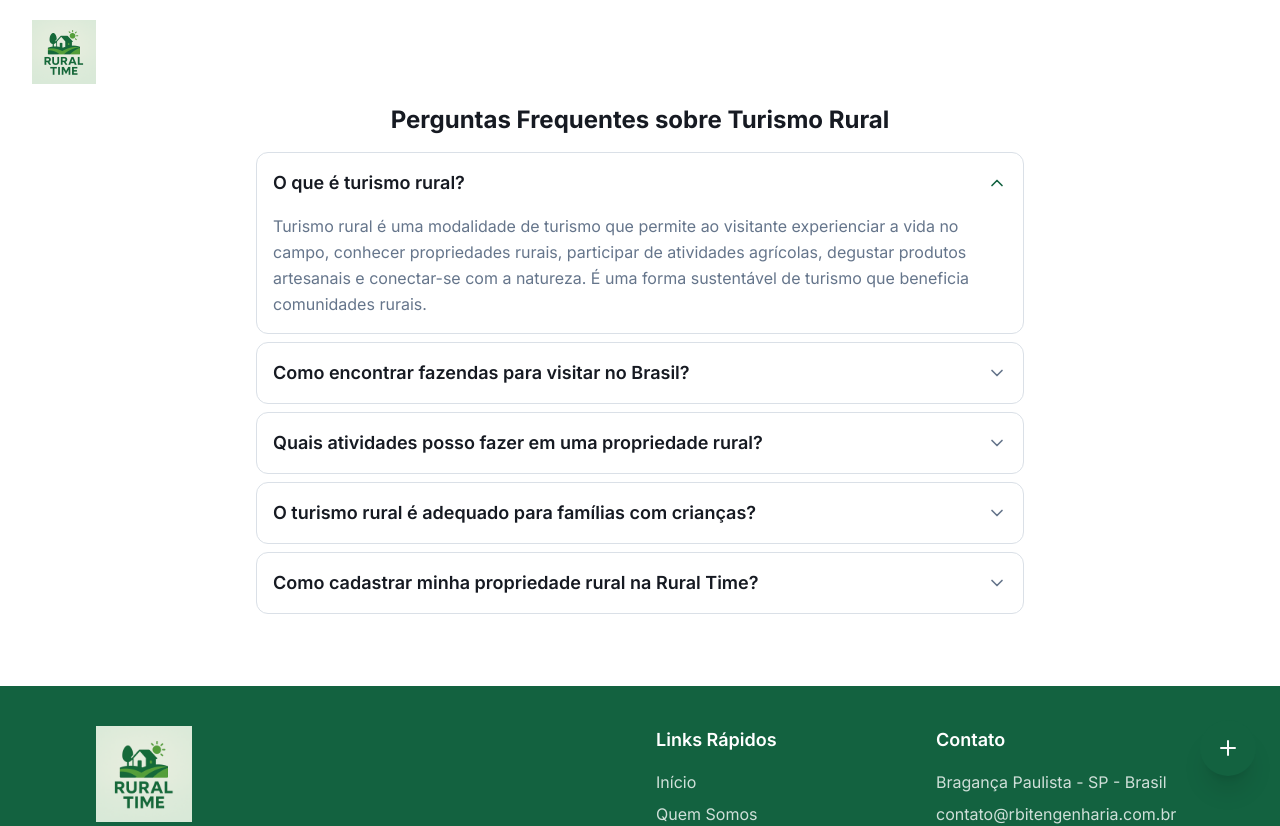
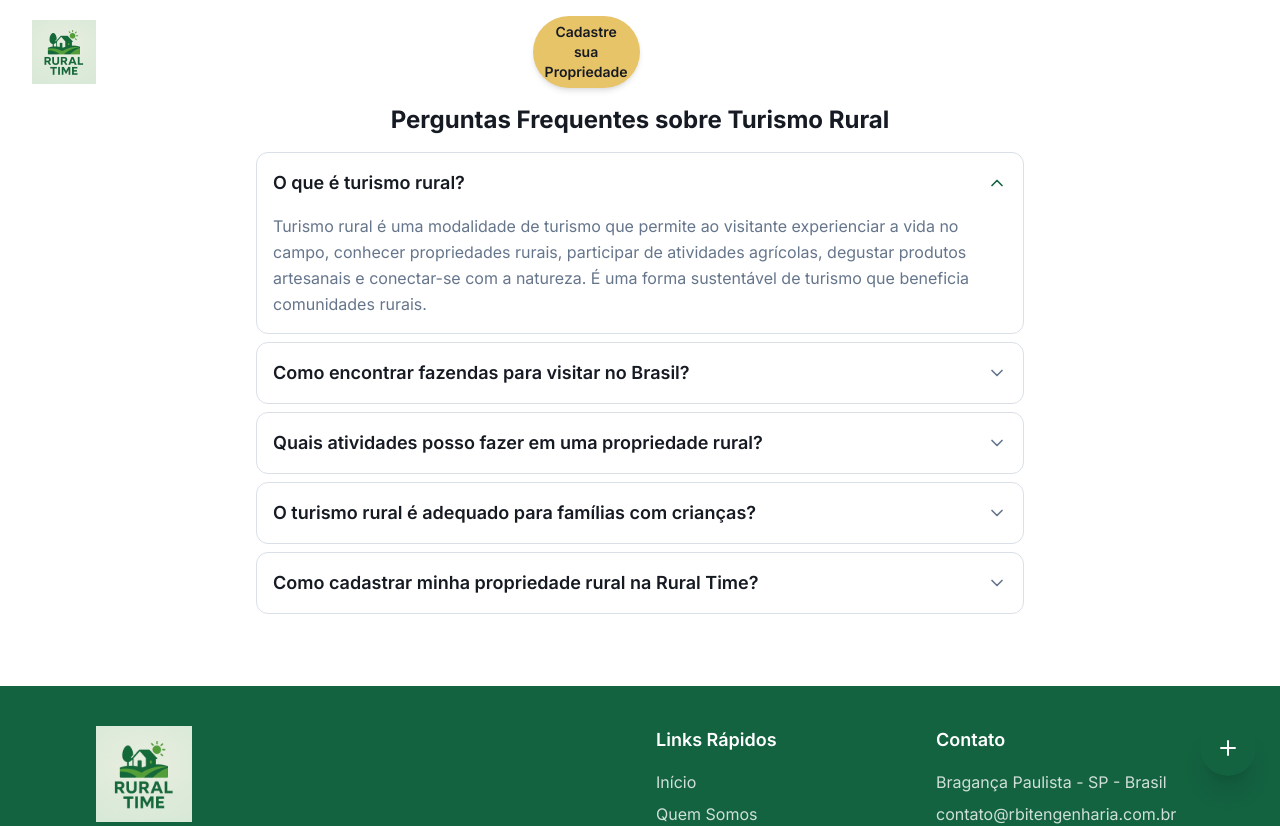
Before and after one commit to ala16/ruraltime, a React (Vite) app: page /faq in a window 1280 px wide. Shown: the top 826 px of the page. Built offline with nearby package versions, Linux system fonts and the light colour scheme.

Commit message:
Add Cadastre button in nav

```diff
--- a/src/components/ui/modern-navigation.tsx
+++ b/src/components/ui/modern-navigation.tsx
@@ -88,6 +88,15 @@ export const ModernNavigation: React.FC<ModernNavigationProps> = ({ onSectionCli
             {/* Desktop Navigation */}
             <div className="hidden lg:flex items-center space-x-6">
               {navigationItems.map((item) => (
+                'highlight' in item && item.highlight ? (
+                  <button
+                    key={item.id}
+                    onClick={() => handleNavClick(item)}
+                    className="bg-rural-secondary text-rural-secondary-foreground px-3 py-1.5 rounded-full text-sm font-semibold hover:opacity-90 transition-all duration-200 hover:scale-105 shadow-md"
+                  >
+                    {item.label}
+                  </button>
+                ) : (
                   <button
                     key={item.id}
                     onClick={() => handleNavClick(item)}
@@ -99,6 +108,7 @@ export const ModernNavigation: React.FC<ModernNavigationProps> = ({ onSectionCli
                   >
                     {item.label}
                   </button>
+                )
               ))}
 
               {/* Language Selector */}
```
Lines whose indentation alone changed are shown as unchanged.
